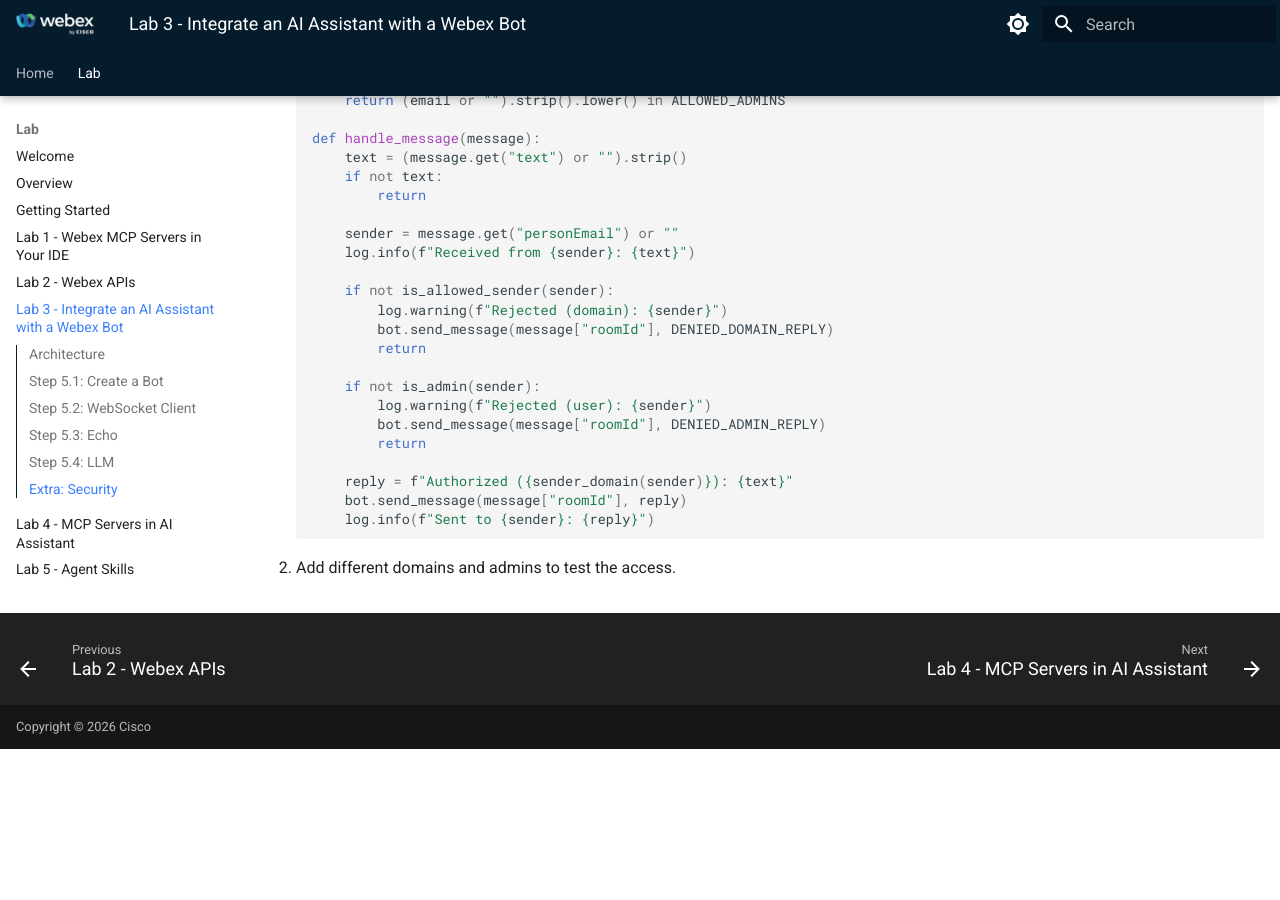
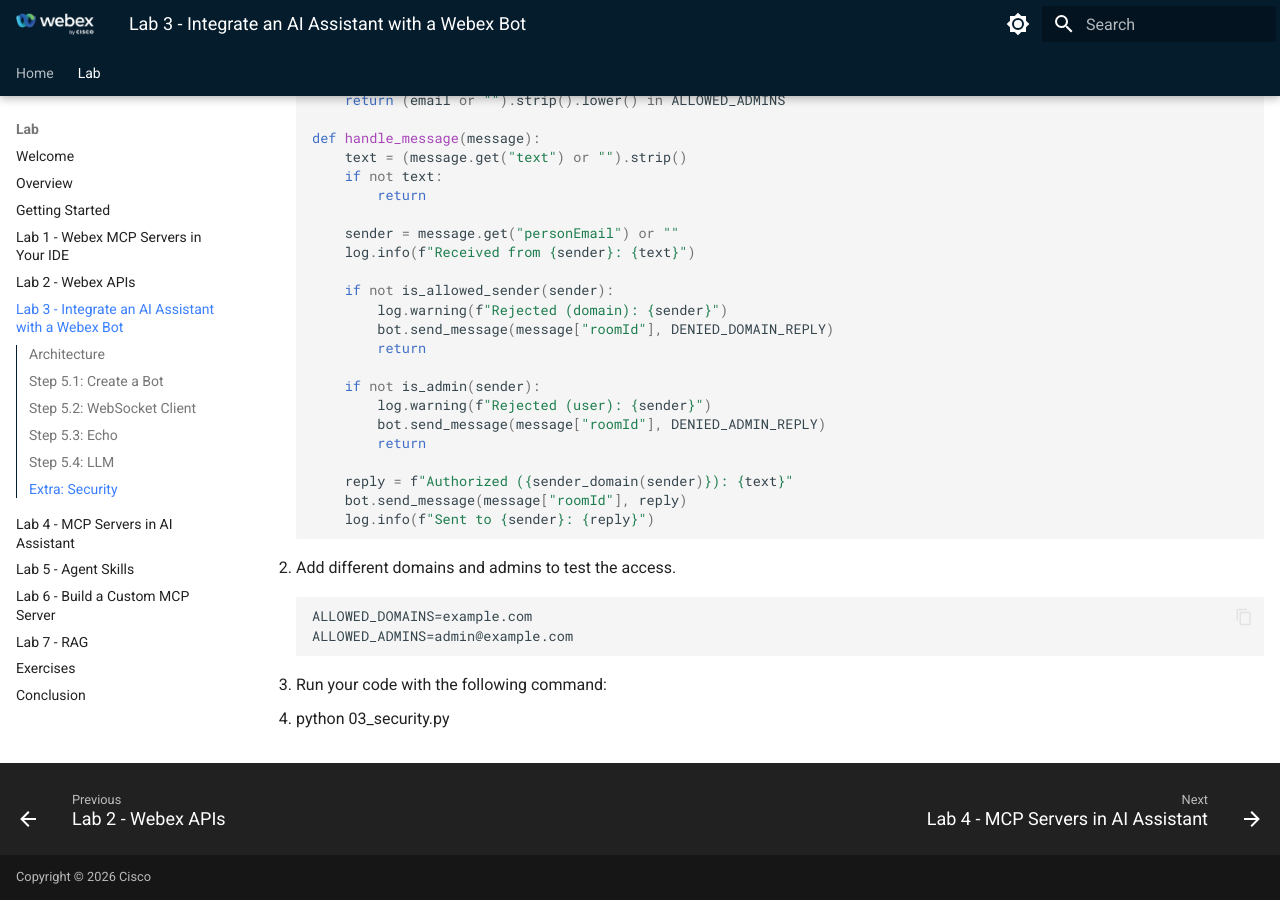
Before and after one commit to WebexCC-SA/LAB-31123, an MkDocs documentation site: the page built from docs/lab3_bot-integration.md, in a window 1280 px wide and 900 px high, scrolled down 9052 px. Built offline with MkDocs 1.6.1 and Material for MkDocs 9.7.7, drawn with Linux system fonts in a browser that asks for light colours; before the commit the page ends 9801 px from its top, so only the background shows below that.

Commit message:
Update lab3_bot-integration.md

````diff
--- a/docs/lab3_bot-integration.md
+++ b/docs/lab3_bot-integration.md
@@ -418,3 +418,12 @@
     ```
 
 2. Add different domains and admins to test the access.
+
+    ```
+    ALLOWED_DOMAINS=example.com
+    ALLOWED_ADMINS=admin@example.com
+    ```
+
+4. Run your code with the following command:
+
+   * python 03_security.py
````
